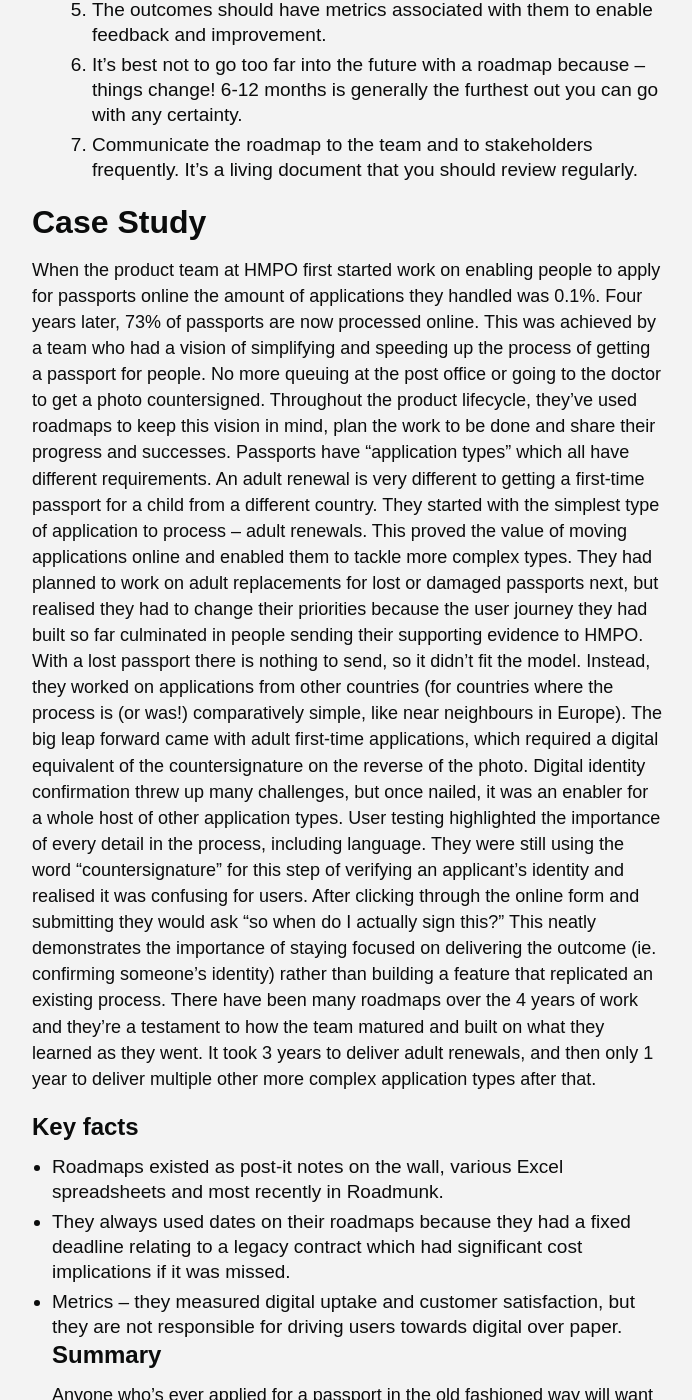
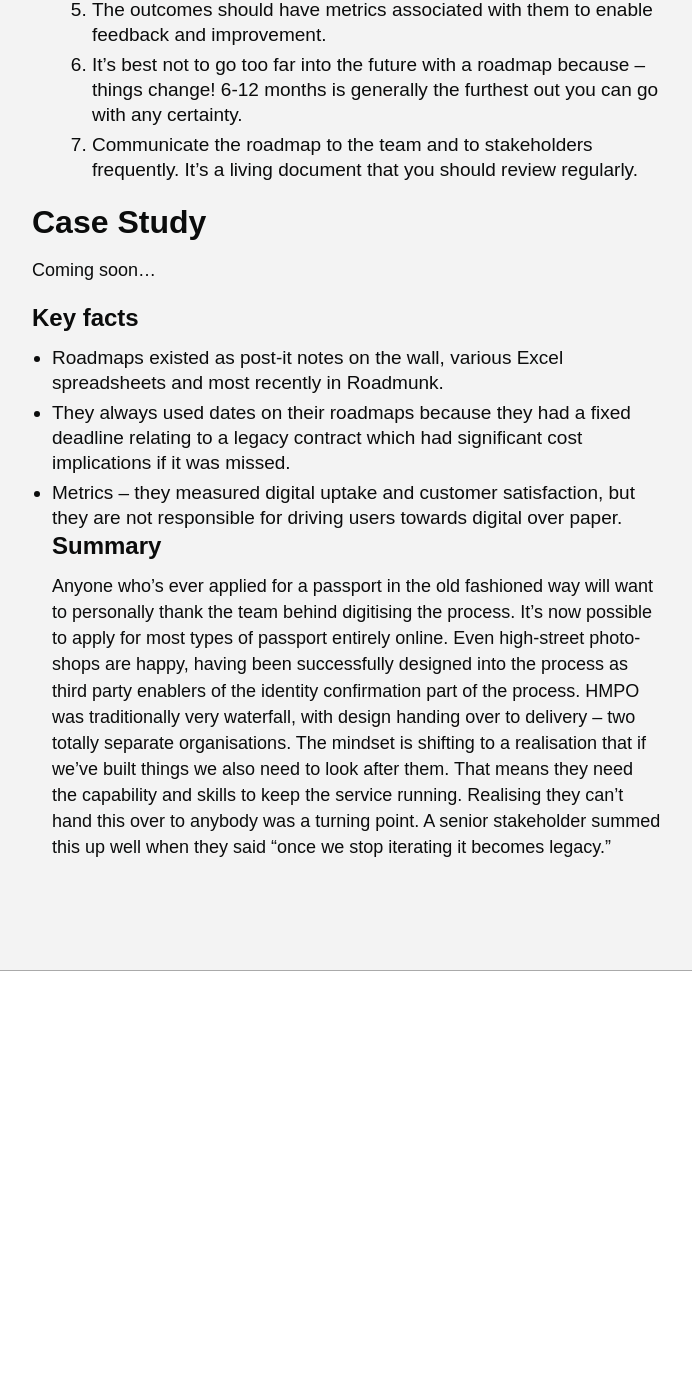
Before and after one commit to UKHomeOffice/playbook, a Jekyll site: the page built from _playbooks/Roadmaps.md, in a window 1280 px wide and 1400 px high, scrolled down 2632 px. Shown: the whole window, without its empty margins (458-1150 px from the left). Built offline with Jekyll 4.4.1, drawn with Linux system fonts in a browser that asks for light colours; nearby versions of some CDN libraries; some web fonts are replaced; the repository's description, which GitHub fills in, is left out; after the commit the page ends 3663 px from its top, so only the background shows below that.

Commit message:
remove case study contents

```diff
--- a/_playbooks/Roadmaps.md
+++ b/_playbooks/Roadmaps.md
@@ -35,12 +35,8 @@ Writing a roadmap is a collaborative process. Though the product manager (if the
 1. Communicate the roadmap to the team and to stakeholders frequently. It's a living document that you should review regularly.
 
 ## Case Study
-When the product team at HMPO first started work on enabling people to apply for passports online the amount of applications they handled was  0.1%. Four years later, 73% of passports are now processed online.
-This was achieved by a team who had a vision of simplifying and speeding up the process of getting a passport for people. No more queuing at the post office or going to the doctor to get a photo countersigned. Throughout the product lifecycle, they’ve used roadmaps to keep this vision in mind, plan the work to be done and share their progress and successes.
-Passports have “application types” which all have different requirements. An adult renewal is very different to getting a first-time passport for a child from a different country. They started with the simplest type of application to process – adult renewals. This proved the value of moving applications online and enabled them to tackle more complex types.
-They had planned to work on adult replacements for lost or damaged passports next, but realised they had to change their priorities because the user journey they had built so far culminated in people sending their supporting evidence to HMPO. With a lost passport there is nothing to send, so it didn’t fit the model. Instead, they worked on applications from other countries (for countries where the process is (or was!) comparatively simple, like near neighbours in Europe).
-The big leap forward came with adult first-time applications, which required a digital equivalent of the countersignature on the reverse of the photo. Digital identity confirmation threw up many challenges, but once nailed, it was an enabler for a whole host of other application types. User testing highlighted the importance of every detail in the process, including language. They were still using the word “countersignature” for this step of verifying an applicant’s identity and realised it was confusing for users. After clicking through the online form and submitting they would ask “so when do I actually sign this?” This neatly demonstrates the importance of staying focused on delivering the outcome (ie. confirming someone’s identity) rather than building a feature that replicated an existing process.
-There have been many roadmaps over the 4 years of work and they’re a testament to how the team matured and built on what they learned as they went. It took 3 years to deliver adult renewals, and then only 1 year to deliver multiple other more complex application types after that.
+Coming soon...
+
 ### Key facts
 * Roadmaps existed as post-it notes on the wall, various Excel spreadsheets and most recently in Roadmunk.
 * They always used dates on their roadmaps because they had a fixed deadline relating to a legacy contract which had significant cost implications if it was missed.
```
